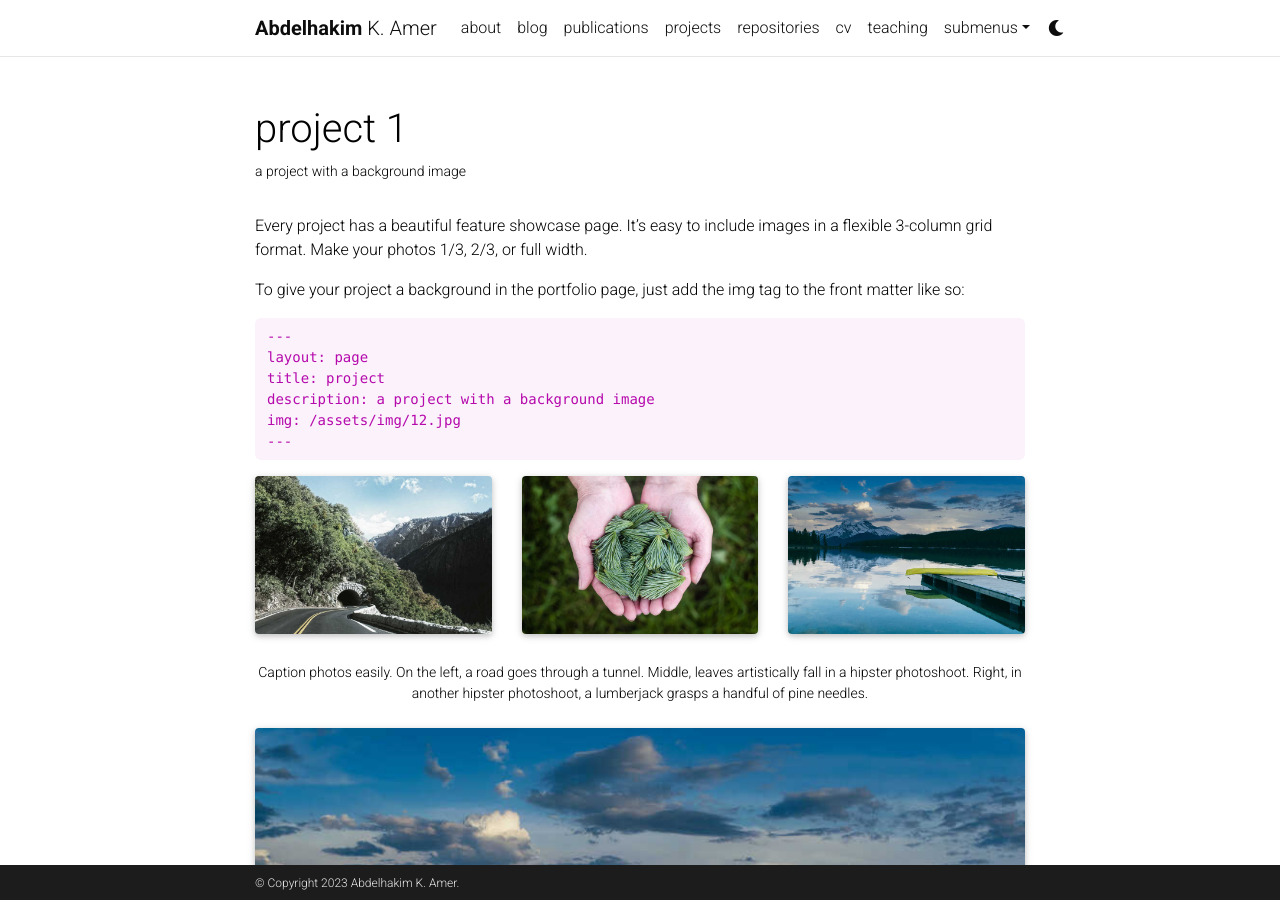
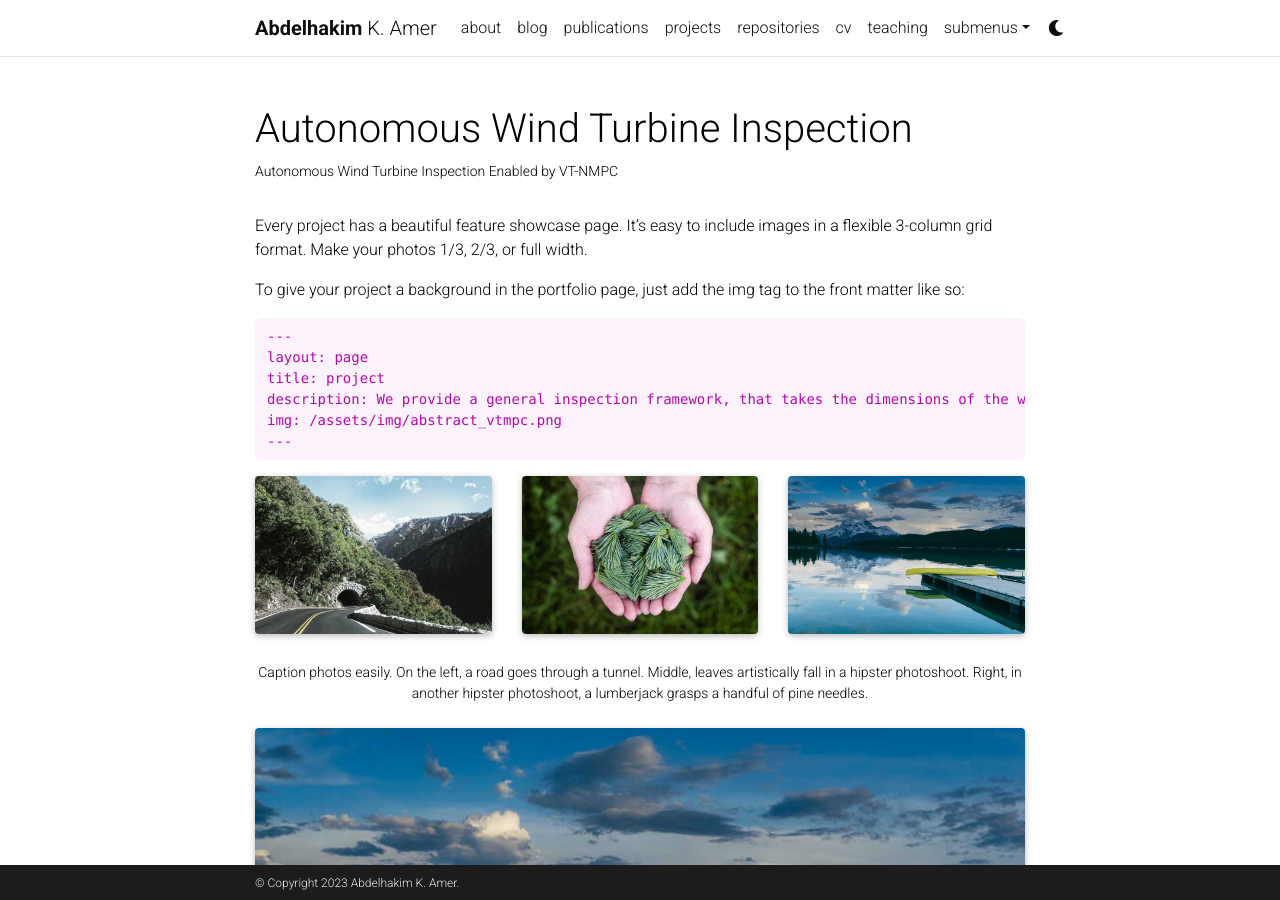
Before and after one commit to abdelhakim96/abdelhakim96.github.io, a Jekyll site: the page built from _projects/1_project.md, in a window 1280 px wide and 900 px high. Built offline with Jekyll 4.4.1, drawn with Linux system fonts in a browser that asks for light colours; full-size pictures stand in for the smaller copies a plugin makes; comment, search, counter and statistics services are not loaded; a style sheet for code colours, icons or effects is not loaded.

Commit message:
added project

```diff
--- a/_projects/1_project.md
+++ b/_projects/1_project.md
@@ -1,7 +1,7 @@
 ---
 layout: page
-title: project 1
-description: a project with a background image
+title: Autonomous Wind Turbine Inspection
+description: Autonomous Wind Turbine Inspection Enabled by VT-NMPC
 img: assets/img/12.jpg
 importance: 1
 category: work
@@ -16,8 +16,8 @@ To give your project a background in the portfolio page, just add the img tag to
     ---
     layout: page
     title: project
-    description: a project with a background image
-    img: /assets/img/12.jpg
+    description: We provide a general inspection framework, that takes the dimensions of the wind turbine as input, and provides the optimal attitude rate and thrust command to the drone to acheive time optimal coverage.The approach is modular, where the global plan for inspecting is provided through a time optimal graph based path planner. The output of the path planner is sequentially input to a NMPC with visual tracking costs, that allows the drone to acheive optimal pose relative to the surface for best heading, incidence angle and distance from the surface. More details on the method can be found soon through the paper submitted for publication.
+    img: /assets/img/abstract_vtmpc.png
     ---
 
 <div class="row">
```
Also changed, not shown: _pages/projects.md (+1 -1 lines), assets/img/abstract_vtmpc.png (added).
